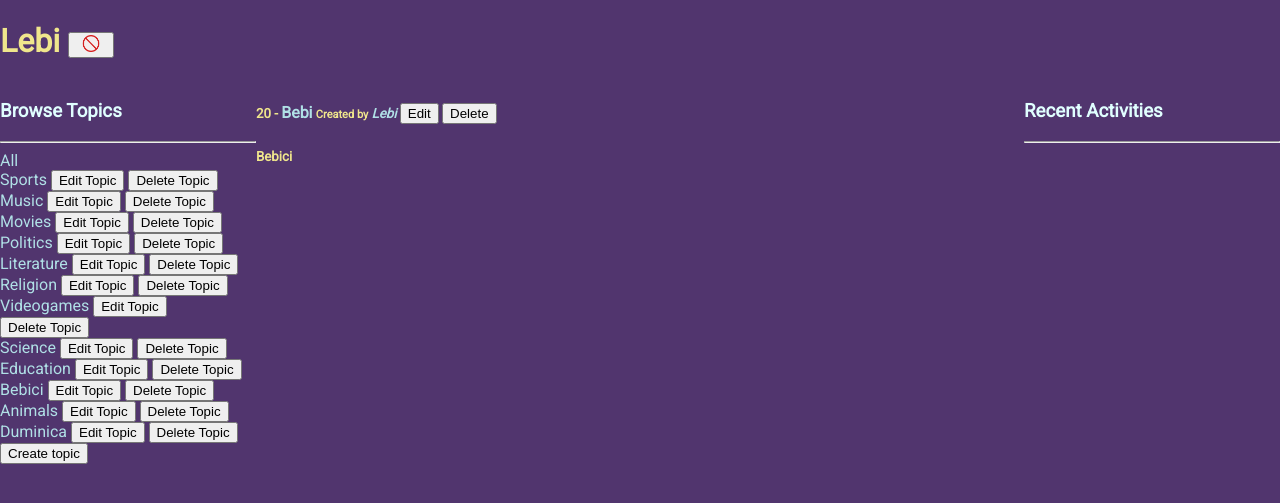
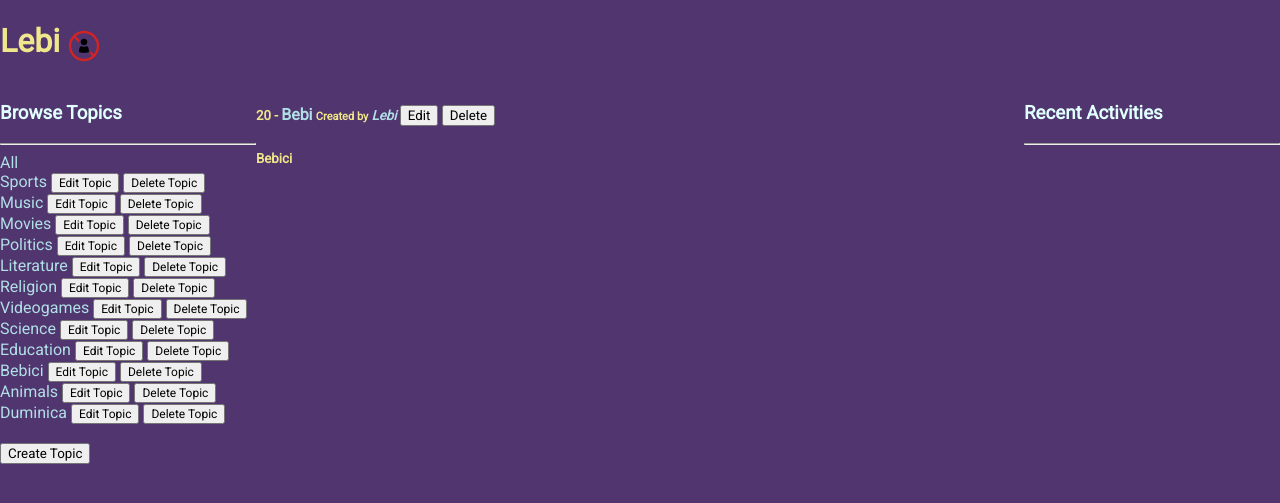
Before and after one commit to Andrei481/SocialMediaWebsite, a Django app: page /profile/6/ in a window 1280 px wide. Shown: the part 131-634 px from the top of the page. Run offline with Django 4.2, Linux system fonts and the light colour scheme; a user stored in the database is signed in; data comes from the database, SQL or seed files in the repository; both versions use the stored data as it was after the commit.

Commit message:
changed buttons + ban user icon

```diff
--- a/base/templates/base/feed_component.html
+++ b/base/templates/base/feed_component.html
@@ -3,25 +3,20 @@
     {% for room in rooms %}
         <div class="feed-container">
             <h5>
-                {{room.id}} - <a style="font-size: 16px;" href="{% url 'room' room.id %}">{{room.name}}</a>
-                <span>
-                    <small>Created by</small> <i><a href="{% url 'user-profile' room.host.id %}">{{room.host.username}}</a></i>
-                    {% if request.user == room.host %}
-                        <button class="button-update-room">
-                            <a href="{% url 'update-room' room.id %}">Edit</a>
-                        </button>
-                        <button class="button-delete-room">
-                            <a href="{% url 'delete-room' room.id %}">Delete</a>
-                        </button>
-                        {% elif request.user.is_superuser %}
-                        <button class="button-update-room">
-                            <a href="{% url 'update-room' room.id %}">Edit</a>
-                        </button>
-                        <button class="button-delete-room">
-                            <a href="{% url 'delete-room' room.id %}">Delete</a>
-                        </button>
-                    {% endif %}
-                </span>
+                <div>
+                    {{room.id}} - <a style="font-size: 16px;" href="{% url 'room' room.id %}">{{room.name}}</a>
+                    <span>
+                        <small>Created by</small> <i><a href="{% url 'user-profile' room.host.id %}">{{room.host.username}}</a></i>
+                        {% if request.user == room.host or request.user.is_superuser %}
+                            <form class="button-update-room" action="{% url 'update-room' room.id %}">
+                                <input type="submit" value="Edit" class="input-button" id="input-button-edit-room">
+                            </form>
+                            <form class="button-delete-room" action="{% url 'delete-room' room.id %}">
+                                <input type="submit" value="Delete" class="input-button" id="input-button-delete-room">
+                            </form>
+                        {% endif %}
+                    </span>
+                </div>
             </h5>
             <small><b>{{room.topic.name}}</b></small>
         </div>
--- a/base/templates/base/home.html
+++ b/base/templates/base/home.html
@@ -18,9 +18,9 @@
     <div>
         <h3>{{room_count}} room(s) available</h3>
         <hr>
-        <button class="button-create" role="button">
-            <a href="{% url 'create-room' %}">Create Room</a>
-        </button>
+        <form action="{% url 'create-room' %}">
+            <input type="submit" value="Create Room" class="input-button" id="input-button-create-room">
+        </form>
         {% include 'base/feed_component.html' %}
 
     </div>
--- a/base/templates/base/profile.html
+++ b/base/templates/base/profile.html
@@ -4,18 +4,16 @@
 {% block content %}
 
 <h1>
-    {{user.username}}
-    {% if request.user.is_superuser and not request.user == user %}
-        {% if user.is_active %}
-        <button class="button-ban">
-            <a id="ban-user" href="{% url 'ban-user' user.id %}"><img style="width: 30px; height: auto;" src="{% static 'images\ban.png' %}" alt=""></a>
-        </button>
-        {% else %}
-        <button class="button-ban">
-            <a href="{% url 'ban-user' user.id %}">Unban User</a>
-        </button>
+    <div>
+        {{user.username}}
+        {% if request.user.is_superuser and not request.user == user %}
+            {% if user.is_active %}
+            <form action="{% url 'ban-user' user.id %}">
+                <input type="image" class="input-button" id="input-image-ban-user" src="{% static 'images\ban-user-icon.png' %}">
+            </form>
+            {% endif %}
         {% endif %}
-    {% endif %}
+        </div>
 </h1>
 
 <style>
--- a/base/templates/base/topics_component.html
+++ b/base/templates/base/topics_component.html
@@ -9,18 +9,18 @@
             <div>
                 <a href="{% url 'home' %}?q={{topic.name}}">{{topic.name}}</a>
                 {% if request.user.is_superuser %}
-                    <button>
-                        <a href="{% url 'update-topic' topic.id %}">Edit Topic</a>
-                    </button>
-                    <button>
-                        <a href="{% url 'delete-topic' topic.id %}">Delete Topic</a>
-                    </button>
+                    <form class="form-topics" action="{% url 'update-topic' topic.id %}">
+                        <input type="submit" value="Edit Topic" class="input-button" id="input-button-edit-topic">
+                    </form>
+                    <form class="form-topics" action="{% url 'delete-topic' topic.id %}">
+                        <input type="submit" value="Delete Topic" class="input-button" id="input-button-delete-topic">
+                    </form>
                 {% endif %}
             </div>
         {% endfor %}
-
+        <br>
         {% if request.user.is_superuser %}
-            <button>
-                <a href="{% url 'create-topic' %}">Create topic</a>
-            </button>
+            <form class="form-topics" action="{% url 'create-topic' %}">
+                <input type="submit" value="Create Topic" class="input-button" id="input-button-create-topic">
+            </form>
         {% endif %}
--- a/static/css/main.css
+++ b/static/css/main.css
@@ -11,13 +11,47 @@ body{
     height: 100vh;
 }
 
-.button-create {
-  display: flex;
-  align-items: center;
-  font-family: inherit;
-  font-weight: 500;
-  font-size: 16px;
-  padding: 0.7em 1.4em 0.7em 1.1em;
+button:hover {
+    cursor: pointer;
+}
+
+form {
+    display: inline;
+}
+
+.input-button {
+    display: flex;
+    align-items: center;
+    font-family: inherit;
+    font-weight: 500;
+}
+
+.input-button:hover {
+    cursor: pointer;
+}
+
+form .input-button {
+    display: inline;
+}
+
+#input-button-create-room {
+    font-size: 14px;
+    padding: 0.7em 1.4em 0.7em 1.1em;
+}
+
+#input-button-edit-topic {
+    font-size: 12px;
+}
+
+#input-button-delete-topic {
+    font-size: 12px;
+}
+
+#input-image-ban-user {
+    width: 32px;
+    height: auto;
+    margin-top: 5px;
+    vertical-align: middle;
 }
 
 button > a:link{
```
Also changed, not shown: db.sqlite3, static/images/ban-user-icon.png.
